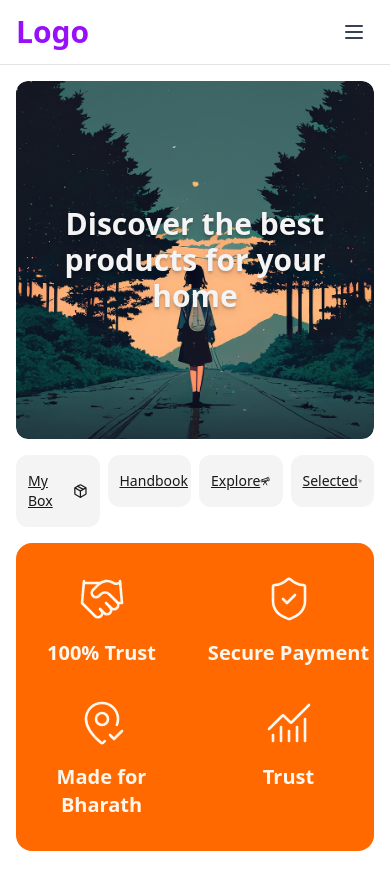
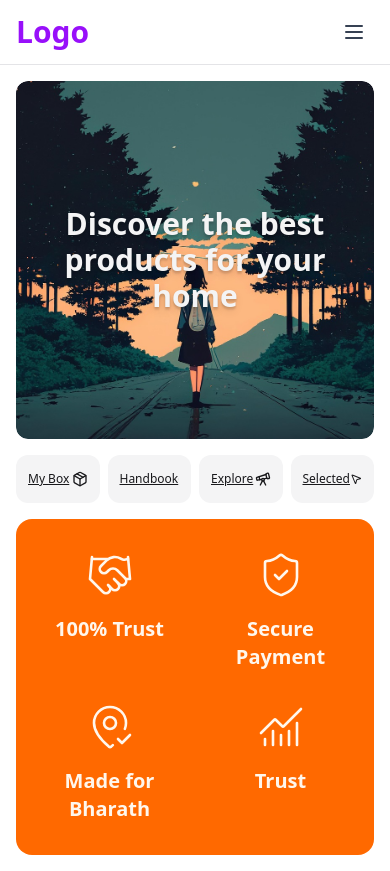
Before and after one commit to RohithAchar/openxmart, a Next.js app: page / in a window 390 px wide. Built offline with nearby package versions, Linux system fonts and the light colour scheme.

Commit message:
feature font

```diff
--- a/components/features.tsx
+++ b/components/features.tsx
@@ -29,7 +29,7 @@ const Features = () => {
     <div className="grid grid-cols-4 gap-2">
       {links.map((link, idx) => (
         <Link key={idx} href={link.path}>
-          <div className="bg-accent sm:opacity-80 sm:hover:opacity-100 text-accent-foreground text-sm sm:text-base px-3 sm:px-6 lg:px-8 py-4 rounded-xl flex items-center justify-between">
+          <div className="bg-accent sm:opacity-80 sm:hover:opacity-100 text-accent-foreground text-xs sm:text-base px-3 sm:px-6 lg:px-8 py-4 rounded-xl flex items-center justify-between">
             <p className="underline">{link.name}</p>
             {link.icon}
           </div>
--- a/components/marketing.tsx
+++ b/components/marketing.tsx
@@ -46,7 +46,7 @@ const marketingData = [
 
 const Marketing = () => {
   return (
-    <div className="grid grid-cols-2 md:grid-cols-4 py-8 gap-4 gap-y-8 rounded-2xl bg-primary text-primary-foreground">
+    <div className="grid grid-cols-2 md:grid-cols-4 py-8 gap-4 gap-y-8 rounded-2xl bg-primary text-primary-foreground px-4">
       {marketingData.map((item, idx) => (
         <div
           key={idx}
```
